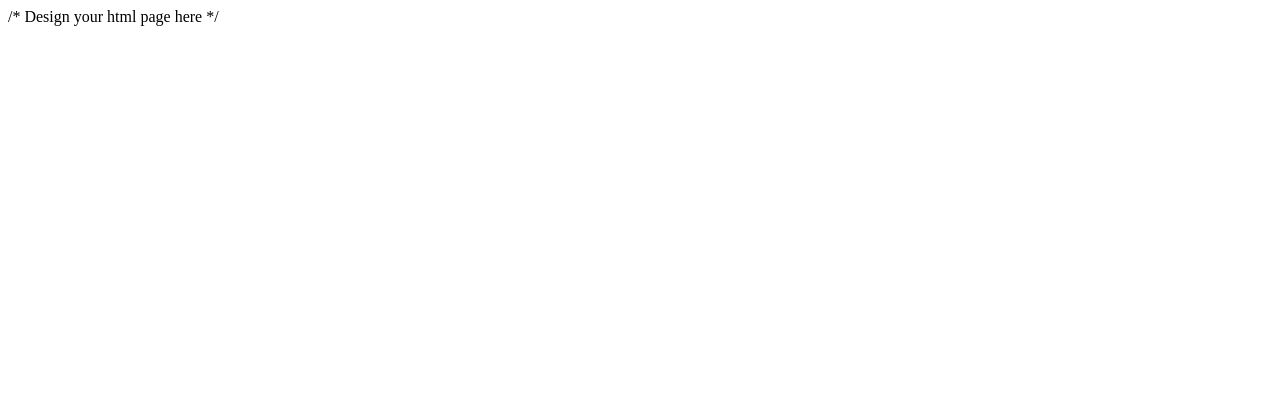
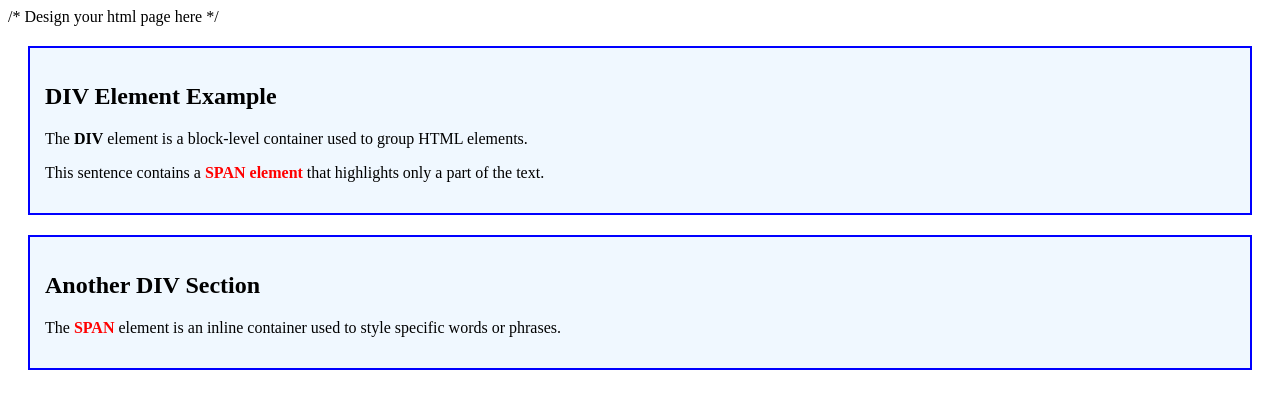
Before and after one commit to navab805680-hub/HTML-M_Navaneethan-pro-4, a website: page index.html in a window 1280 px wide. Drawn offline with Linux system fonts and the light colour scheme.

Commit message:
Update index.html

```diff
--- a/index.html
+++ b/index.html
@@ -19,3 +19,55 @@
 
 </body>
 </html>
+
+<!DOCTYPE html>
+<html lang="en">
+
+<head>
+    <meta charset="UTF-8">
+    <title>DIV and SPAN Example</title>
+
+    <style>
+        .container {
+            border: 2px solid blue;
+            background-color: #f0f8ff;
+            padding: 15px;
+            margin: 20px;
+        }
+
+        .highlight {
+            color: red;
+            font-weight: bold;
+        }
+    </style>
+</head>
+
+<body>
+
+    <div class="container">
+        <h2>DIV Element Example</h2>
+
+        <p>
+            The <strong>DIV</strong> element is a block-level container used
+            to group HTML elements.
+        </p>
+
+        <p>
+            This sentence contains a
+            <span class="highlight">SPAN element</span>
+            that highlights only a part of the text.
+        </p>
+    </div>
+
+    <div class="container">
+        <h2>Another DIV Section</h2>
+
+        <p>
+            The <span class="highlight">SPAN</span> element is an inline
+            container used to style specific words or phrases.
+        </p>
+    </div>
+
+</body>
+
+</html>
```
